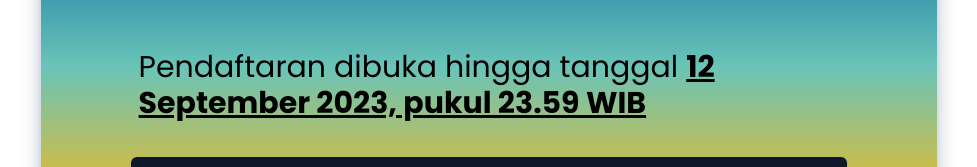
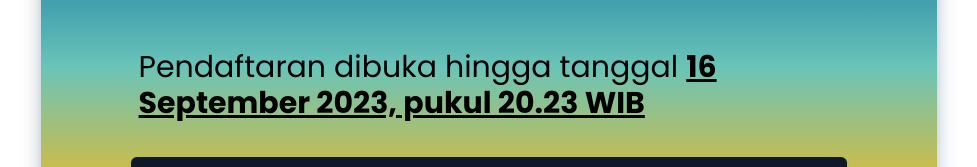
Before and after one commit to gunturoktavianto/frontend-ohu-tec-2023, a Next.js app: page /dashboard/pendaftaran-baru in a window 1280 px wide. Shown: the part 428-595 px from the top of the page, without its empty margins (151-1128 px from the left). Built offline with nearby package versions, Linux system fonts and the light colour scheme.

Commit message:
update tanggal pendaftaran

```diff
--- a/app/component-ohu/DashboardBaru.tsx
+++ b/app/component-ohu/DashboardBaru.tsx
@@ -49,7 +49,7 @@ const DashboardBaru = () => {
                             <p className="text-xl md:text-3xl md:py-2">
                                 Pendaftaran dibuka hingga tanggal{" "}
                                 <span className="font-bold underline">
-                                    12 September 2023, pukul 23.59 WIB
+                                    16 September 2023, pukul 20.23 WIB
                                 </span>
                             </p>
                         </div>
```
